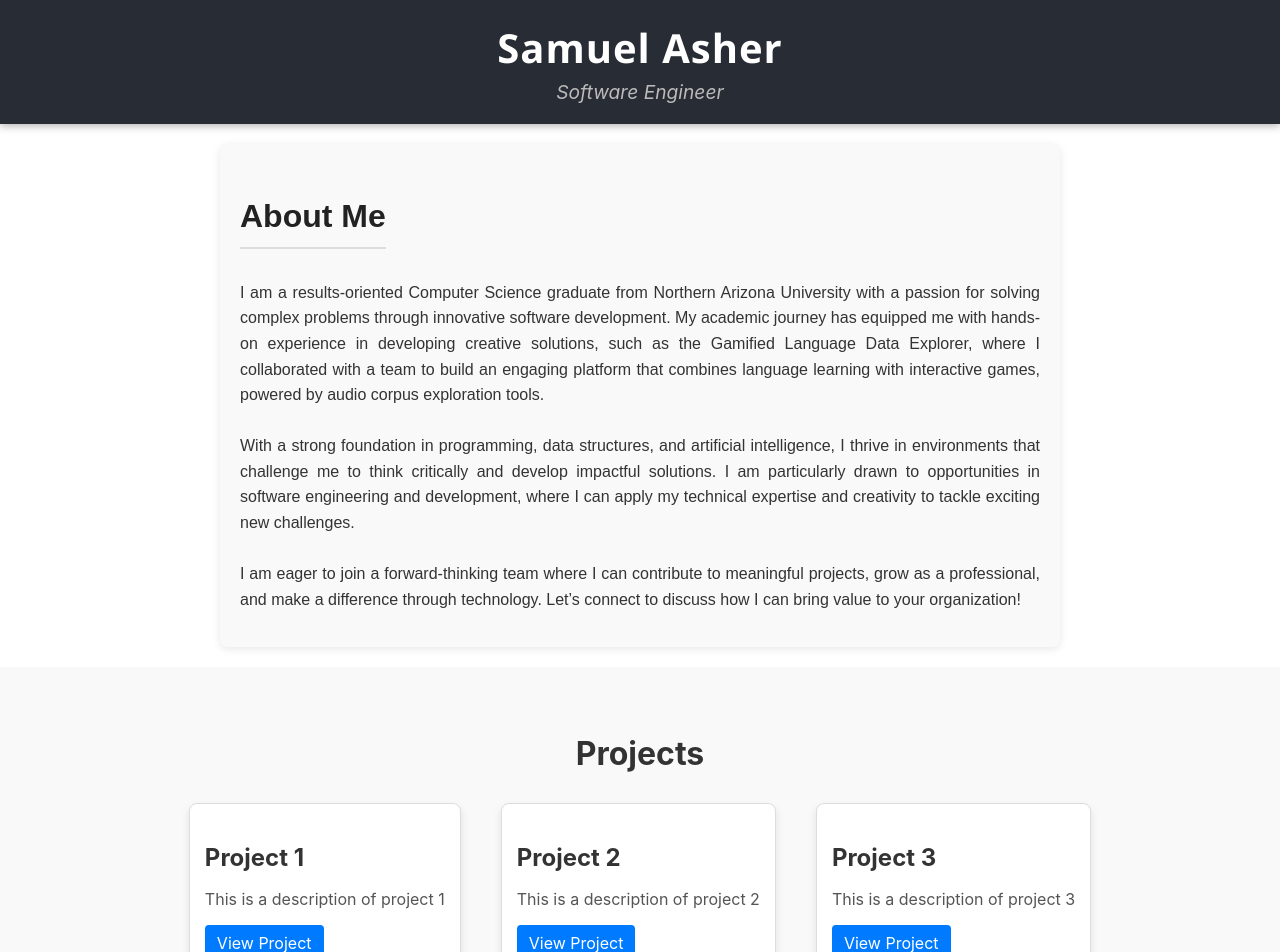
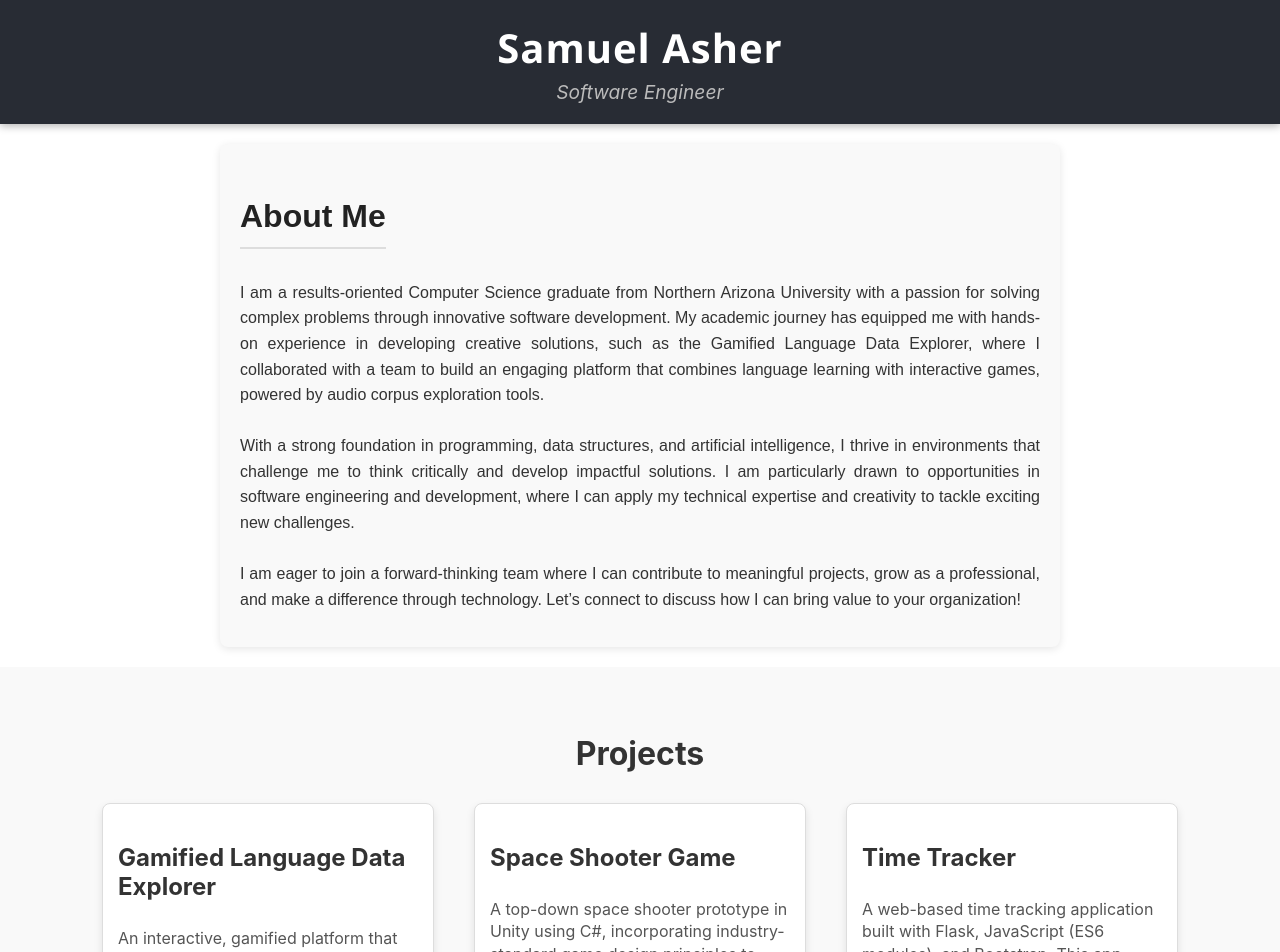
Before and after one commit to Tisaghu/Portfolio-Website, a React (Create React App) app: page / in a window 1280 px wide. Shown: the top 952 px of the page. Built offline with nearby package versions, Linux system fonts and the light colour scheme.

Commit message:
Filled in project cards and fixed some styling issues with them.

```diff
--- a/src/components/ProjectCard/ProjectCard.css
+++ b/src/components/ProjectCard/ProjectCard.css
@@ -7,6 +7,11 @@
     background: #fff;
     box-shadow: 0 4px 8px rgba(0, 0, 0, 0.1);
     transition: transform 0.3s ease, box-shadow 0.3s ease; /* Smooth hover effect */
+
+    display:flex;
+    flex-direction: column;
+    justify-content: space-between;
+    min-height: 300px;
 }
 
 .project-card:hover {
@@ -23,6 +28,7 @@
 .project-description {
     font-size: 1rem;
     color: #555;
+    flex-grow: 1;
     margin-bottom: 15px;
     line-height: 1.4;
 }
@@ -35,6 +41,7 @@
     text-decoration: none;
     border-radius: 4px;
     transition: background-color 0.3s ease;
+    margin-top: auto;
 }
 
 .project-link:hover {
--- a/src/components/Projects/Projects.js
+++ b/src/components/Projects/Projects.js
@@ -6,19 +6,26 @@ function Projects() {
     // Sample project data
     const projectList = [
         {
-            title: "Project 1",
-            description: "This is a description of project 1",
-            link: "https://www.example.com"
+            title: "Gamified Language Data Explorer",
+            description: `An interactive, gamified platform that enables users to explore the NAU audio-text corpus
+            for language learning. The tool features personalized accounts, engaging games, and a context-aware search engine to
+            enhance comprehension and pronunciation. Leveraging AWS, MySQL, and PHP, I optimized backend operations for secure
+            and efficient content retrieval while ensuring seamless frontend-backend integration for a responsive user experience.`,
+            link: "https://www.ceias.nau.edu/capstone/projects/CS/2023/PhoneticEvolution_S23/"
         },
         {
-            title: "Project 2",
-            description: "This is a description of project 2",
-            link: "https://www.example.com"
+            title: "Space Shooter Game",
+            description: `A top-down space shooter prototype in Unity using C#, incorporating industry-standard game design
+             principles to create engaging and dynamic gameplay. Designed diverse enemy behaviors, power-ups, and balanced mechanics
+             while leveraging modular development for scalability and future feature expansion.`,
+            link: "https://github.com/Tisaghu/Space-Shooter"
         },
         {
-            title: "Project 3",
-            description: "This is a description of project 3",
-            link: "https://www.example.com"
+            title: "Time Tracker",
+            description: `A web-based time tracking application built with Flask, JavaScript (ES6 modules), and Bootstrap. This app
+             allows users to start, stop, and categorize tracked time, with logs stored in CSV format. Designed with modular architecture,
+              it follows best practices in API design, front-end organization, and asynchronous JavaScript for a smooth user experience.`,
+            link: "https://github.com/Tisaghu/Time-Tracker"
         }
     ];
 
```
Also changed, not shown: 1 other file (tests, documents, lock files or other folders).
